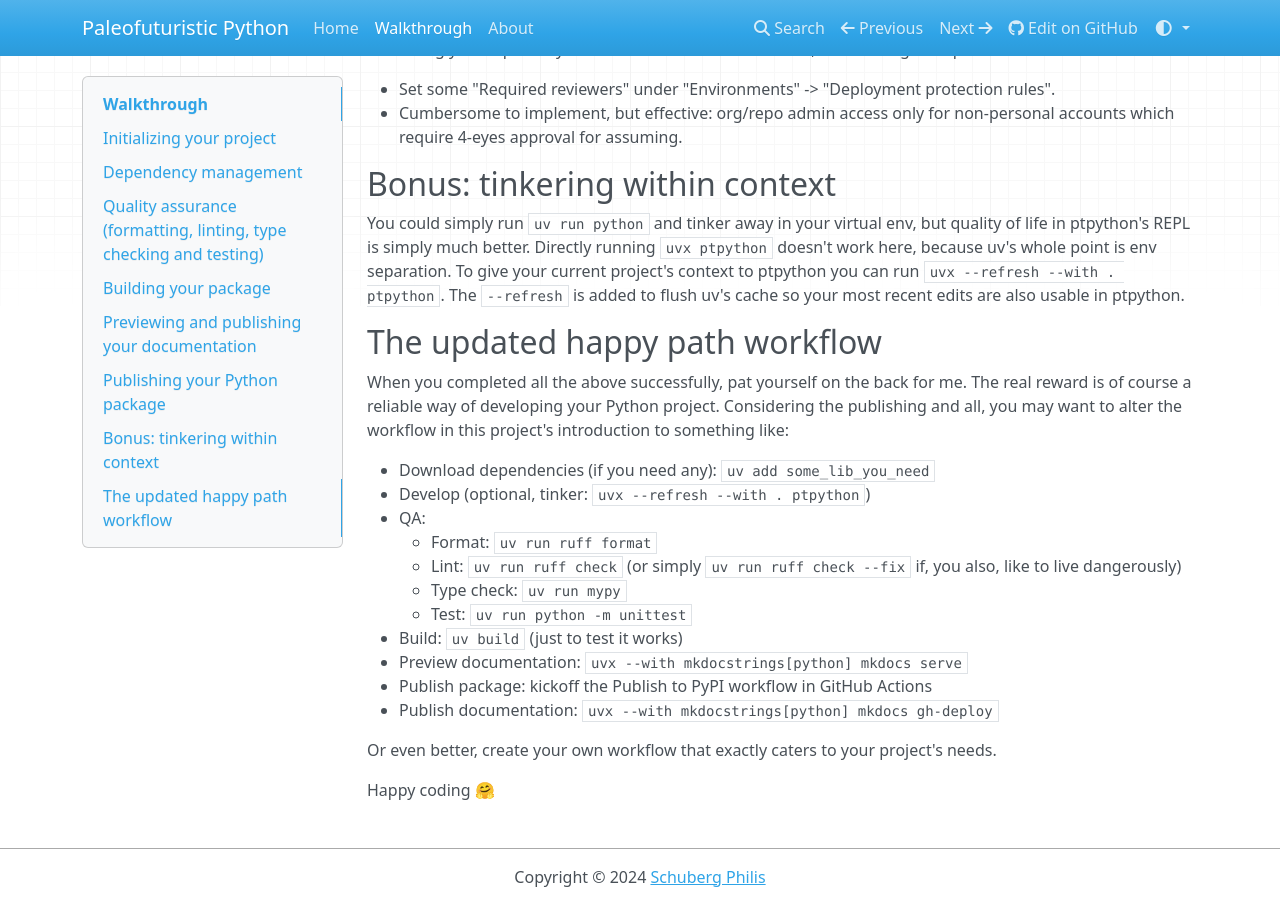
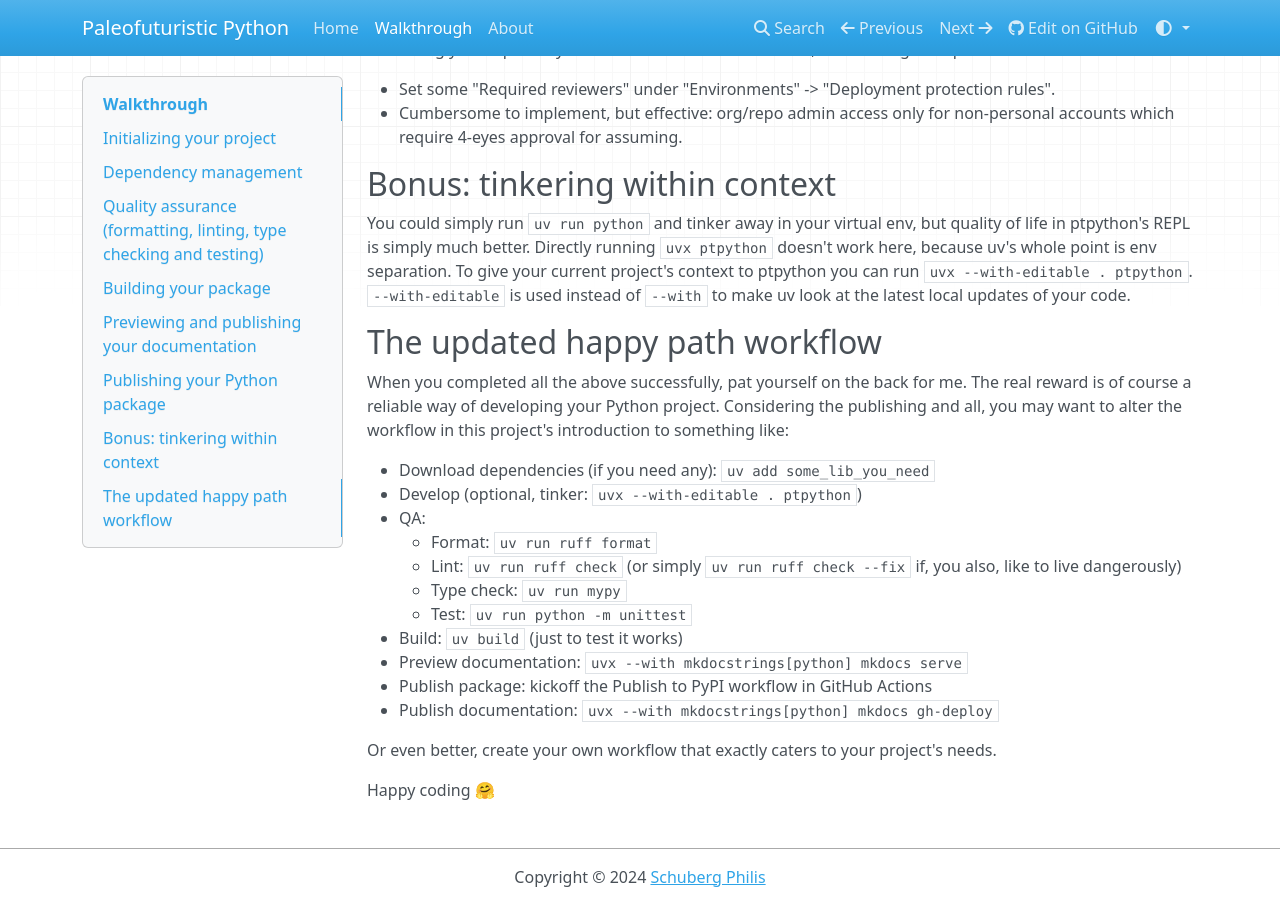
Before and after one commit to schubergphilis/paleofuturistic_python, an MkDocs documentation site: the page built from docs/walkthrough.md, in a window 1280 px wide and 900 px high, scrolled down 3509 px. Built offline with MkDocs 1.6.1, drawn with Linux system fonts in a browser that asks for light colours; nearby versions of some CDN libraries.

Commit message:
fix local code changes for tinkering command

```diff
--- a/docs/walkthrough.md
+++ b/docs/walkthrough.md
@@ -157,8 +157,8 @@ Protecting your repository from insider threats is far harder, but this might he
 
 You could simply run `uv run python` and tinker away in your virtual env, but quality of life in ptpython's REPL is simply much better.
 Directly running `uvx ptpython` doesn't work here, because uv's whole point is env separation.
-To give your current project's context to ptpython you can run `uvx --refresh --with . ptpython`.
-The `--refresh` is added to flush uv's cache so your most recent edits are also usable in ptpython.
+To give your current project's context to ptpython you can run `uvx --with-editable . ptpython`.
+`--with-editable` is used instead of `--with` to make uv look at the latest local updates of your code.
 
 ## The updated happy path workflow
 
@@ -167,7 +167,7 @@ The real reward is of course a reliable way of developing your Python project.
 Considering the publishing and all, you may want to alter the workflow in this project's introduction to something like:
 
 - Download dependencies (if you need any): `uv add some_lib_you_need`
-- Develop (optional, tinker: `uvx --refresh --with . ptpython`)
+- Develop (optional, tinker: `uvx --with-editable . ptpython`)
 - QA:
     - Format: `uv run ruff format`
     - Lint: `uv run ruff check` (or simply `uv run ruff check --fix` if, you also, like to live dangerously)
```
Also changed, not shown: README.md (+1 -1 lines), docs/index.md (+1 -1 lines), {{ cookiecutter.project_slug }}/README.md (+1 -1 lines).
